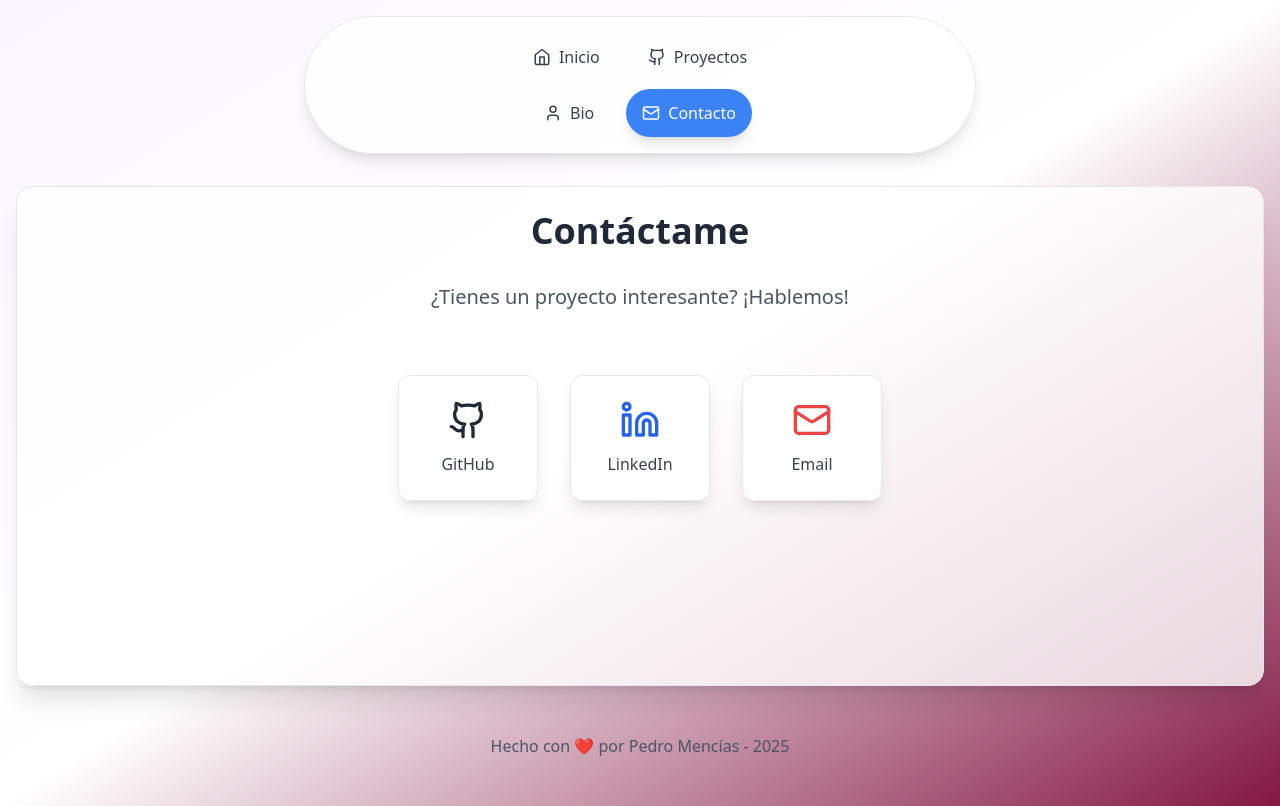
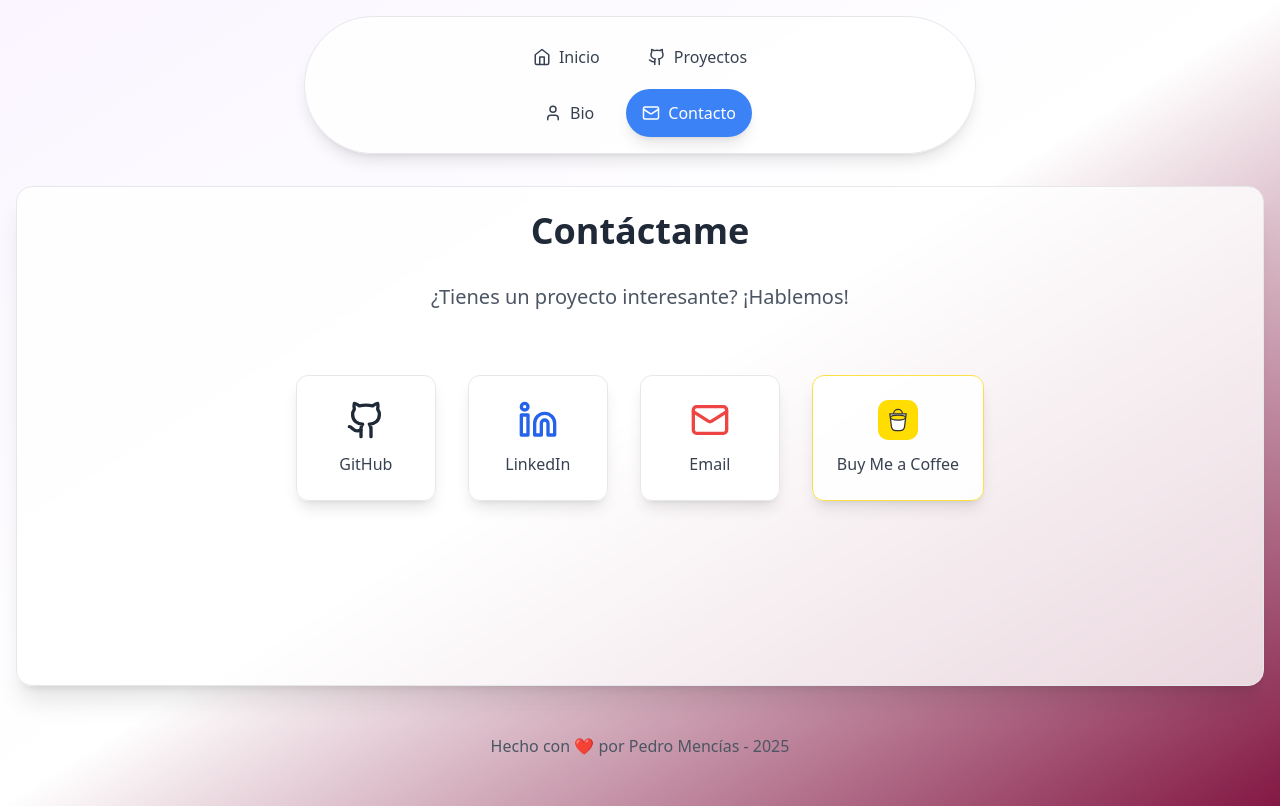
Before and after one commit to Charran78/Netlify_BeyondDigitalWeb, a React (Create React App) app: page / in a window 1280 px wide. Both pictures are taken after a click on the button "Contacto". Built offline with nearby package versions, Linux system fonts and the light colour scheme.

Commit message:
Update App.jsx
Añadir enlaces de contacto

```diff
--- a/src/App.jsx
+++ b/src/App.jsx
@@ -3,6 +3,22 @@
 import { useState, useEffect } from 'react';
 import { Github, Linkedin, Mail, User, Home } from 'lucide-react';
 
+// SVG BuyMeACoffee
+const BuyMeACoffee = ({ size = 40, className = "" }) => (
+  <svg
+    width={size}
+    height={size}
+    viewBox="0 0 64 64"
+    fill="none"
+    className={className}
+    xmlns="http://www.w3.org/2000/svg"
+  >
+    <rect width="64" height="64" rx="16" fill="#FFDD00"/>
+    <path d="M19 22h26l-2.5 20.5a7.5 7.5 0 01-7.5 6.5h-6a7.5 7.5 0 01-7.5-6.5L19 22z" stroke="#333" strokeWidth="2" fill="#fff"/>
+    <ellipse cx="32" cy="28" rx="12" ry="4" fill="#FFDD00" stroke="#333" strokeWidth="2"/>
+    <path d="M25 22a7 7 0 0114 0" stroke="#333" strokeWidth="2"/>
+  </svg>
+);
 // Datos de proyectos
 const projectsData = [
   {
@@ -229,6 +245,16 @@ const App = () => {
                 <Mail size={40} className="text-red-500 dark:text-red-400" />
                 <span className="font-medium text-gray-700 dark:text-gray-300">Email</span>
               </a>
+              {/* Nuevo enlace BuyMeACoffee */}
+              <a
+                href="https://buymeacoffee.com/beyonddigiv"
+                target="_blank"
+                rel="noopener noreferrer"
+                className="flex flex-col items-center gap-3 p-6 bg-white/90 dark:bg-gray-800/90 rounded-xl shadow-lg hover:shadow-xl transition-all duration-300 border border-yellow-300 dark:border-yellow-400 hover:bg-yellow-50 dark:hover:bg-yellow-900"
+              >
+                <BuyMeACoffee size={40} />
+                <span className="font-medium text-gray-700 dark:text-gray-300">Buy Me a Coffee</span>
+              </a>
             </div>
           </div>
         );
```
